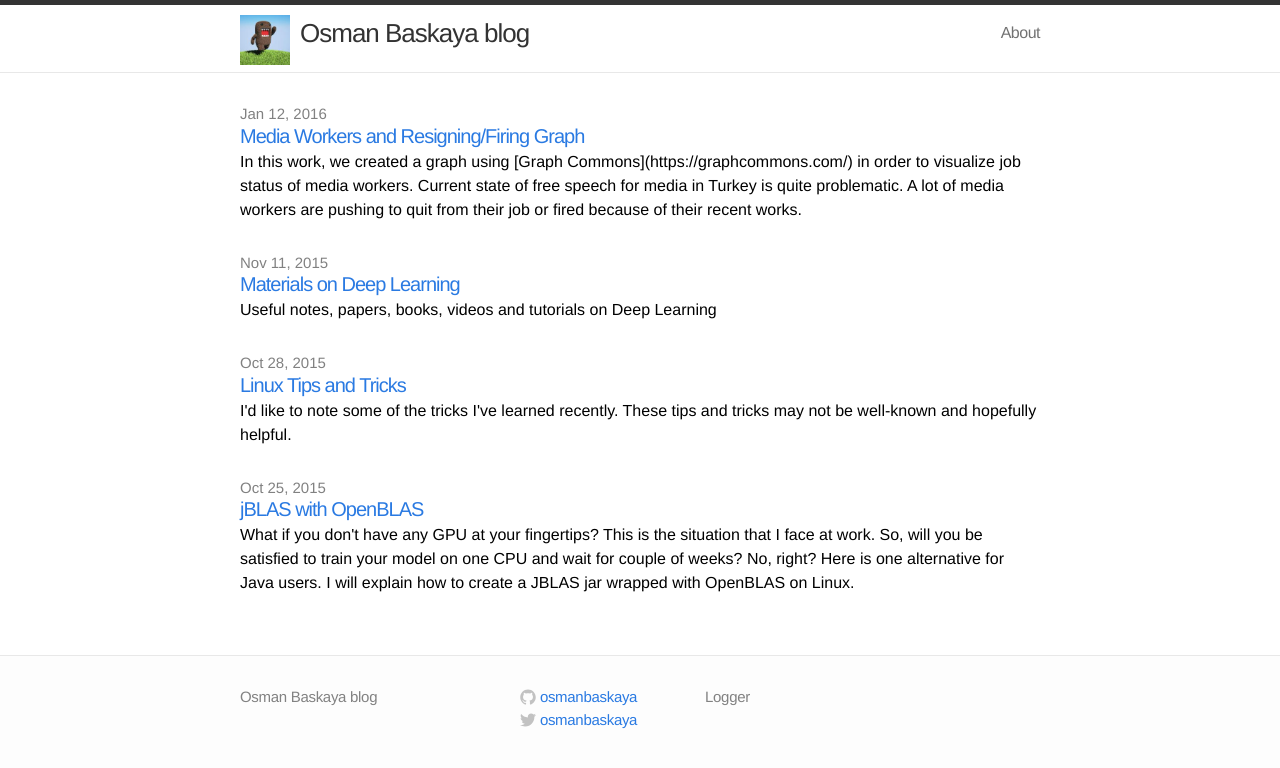
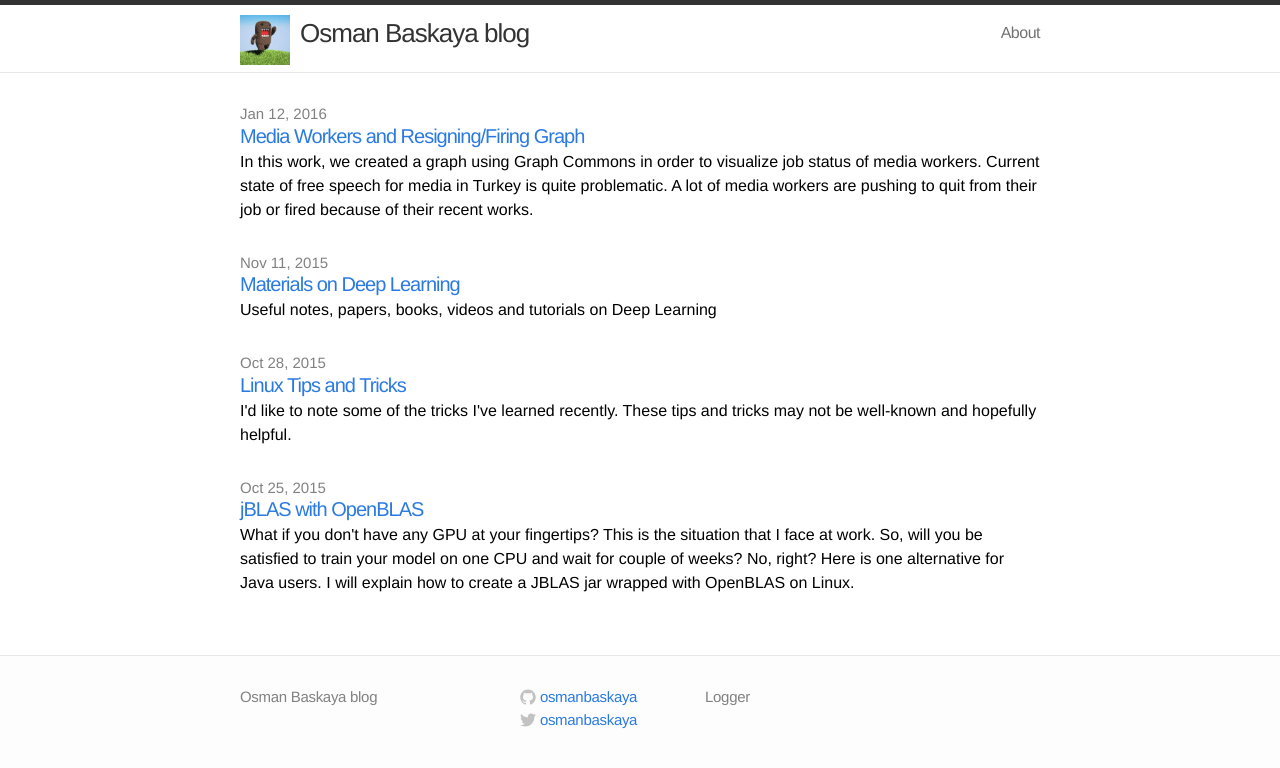
Before and after one commit to osmanbaskaya/osmanbaskaya.github.io, a Jekyll site: the page built from index.html, in a window 1280 px wide. Shown: the top 768 px of the page. Built offline with Jekyll 4.4.1, drawn with Linux system fonts in a browser that asks for light colours; Markdown is read by kramdown in place of the engine named in the settings; some of the changed lines change nothing that is shown.

Commit message:
excerpt changed

```diff
--- a/_posts/2016-01-12-Media-Workers.markdown
+++ b/_posts/2016-01-12-Media-Workers.markdown
@@ -2,7 +2,7 @@
 layout: post
 comments: true
 title:  "Media Workers and Resigning/Firing Graph"
-excerpt: In this work, we created a graph using [Graph Commons](https://graphcommons.com/) in order to visualize job status of media workers. Current state of free speech for media in Turkey is quite problematic. A lot of media workers are pushing to quit from their job or fired because of their recent works.
+excerpt: In this work, we created a graph using Graph Commons in order to visualize job status of media workers. Current state of free speech for media in Turkey is quite problematic. A lot of media workers are pushing to quit from their job or fired because of their recent works.
 ---
 
 ## Media as a Puppet
```
